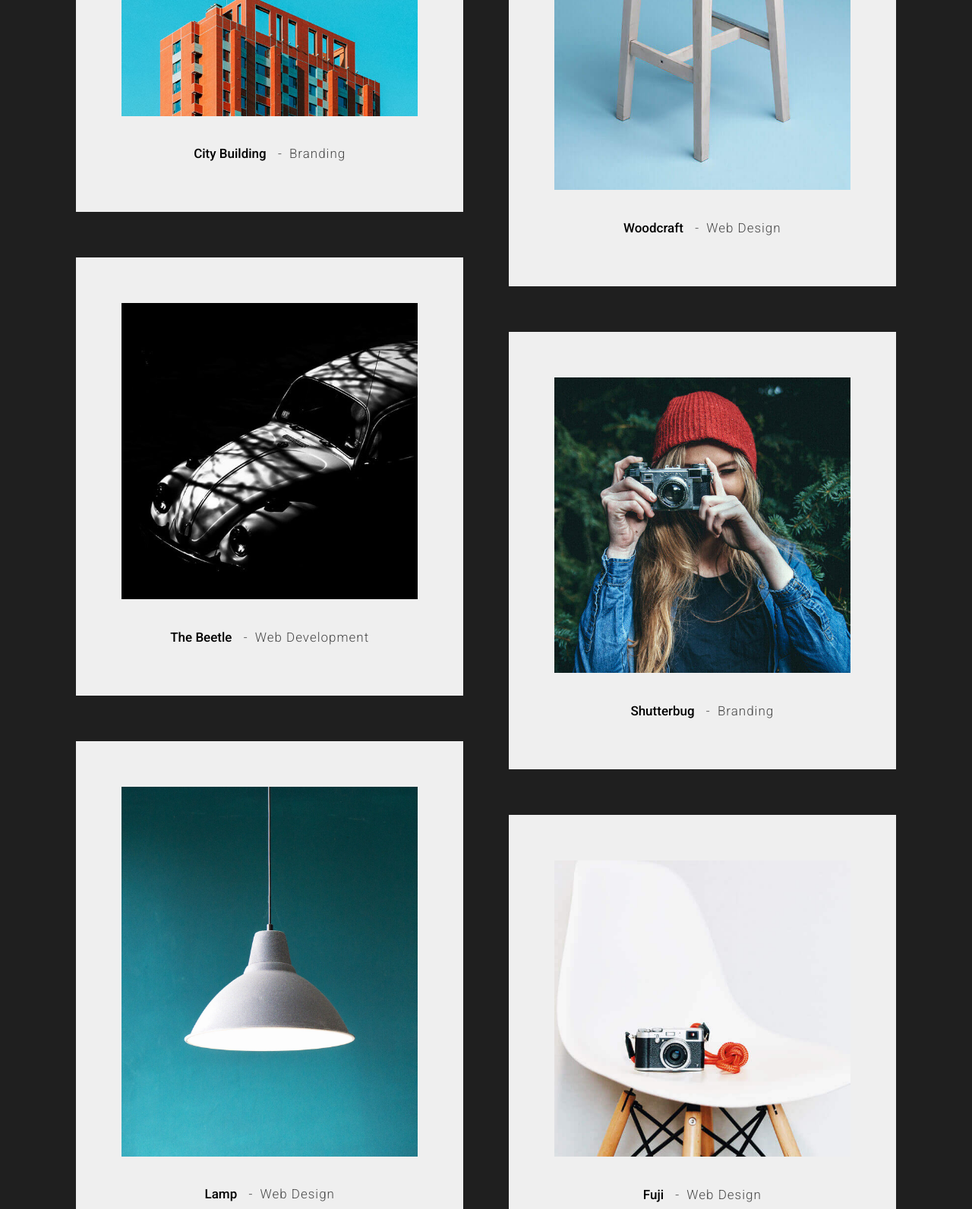
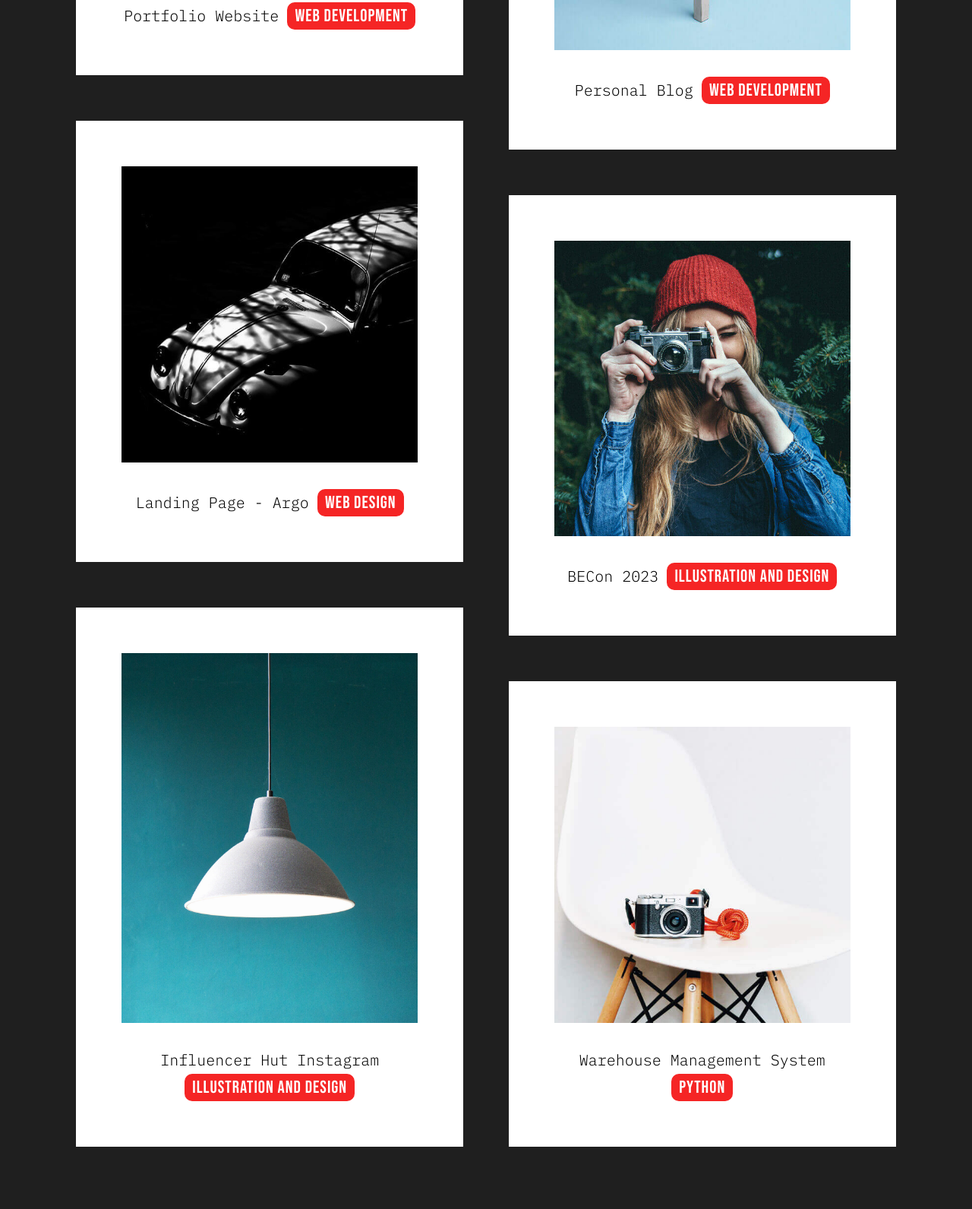
Before and after one commit to jdhruv1503/portfolio-website, a plain HTML site: page index.html in a window 1280 px wide. Shown: the part 3986-5578 px from the top of the page at 76% size. Drawn offline with nearby package versions, Linux system fonts and the light colour scheme; a web font is replaced by a local one.

Commit message:
updated portfolio

```diff
--- a/css/main.css
+++ b/css/main.css
@@ -2653,15 +2653,15 @@ input::-moz-focus-inner {
  *
  * ------------------------------------------------------------------- */
 .s-works {
-  padding-top: 19.2rem;
-  padding-bottom: 16rem;
+  padding-top: 8rem;
+  padding-bottom: 6rem;
   background-color: #1f1f1f;
 }
 
 .masonry-wrap {
   width: 89%;
   max-width: 1400px;
-  margin-top: 11.2rem;
+  margin-top: 4rem;
   margin-right: auto;
   margin-left: auto;
 }
@@ -2680,7 +2680,7 @@ input::-moz-focus-inner {
 .item-folio {
   text-align: center;
   padding: 60px;
-  background-color: #EFEFEF;
+  background-color: #ffffff;
   transition: all 0.5s ease-in-out;
 }
 
@@ -2782,26 +2782,32 @@ input::-moz-focus-inner {
 
 .item-folio__title,
 .item-folio__cat {
-  font-family: "Roboto", sans-serif;
-  font-size: 1.7rem;
   margin-top: 0;
   margin-bottom: 0;
   line-height: 2rem;
 }
 
 .item-folio__title {
-  font-weight: 500;
+  font-family: "IBM Plex Mono", monospace;
+  font-weight: 300;
+  font-size: 2rem;
   color: #000000;
 }
 
 .item-folio__cat {
+  font-family: "Bebas Neue", cursive;
+  font-size: 2.3rem;
   font-weight: 300;
-  color: rgba(0, 0, 0, 0.7);
+  color: #ffffff;
+
+  background: #f52525;
+  padding: 0.8rem 1rem;
+  border-radius: 10px;
 }
 
 .item-folio__cat::before {
-  content: "-";
-  margin: 0 .4rem;
+  content: "      ";
+  margin: 0;
 }
 
 .item-folio__caption {
--- a/index.html
+++ b/index.html
@@ -330,10 +330,10 @@
 
                         <div class="item-folio__text">
                             <h4 class="item-folio__title">
-                                City Building
+                                Portfolio Website
                             </h4>
-                            <p class="item-folio__cat">
-                                Branding
+                            <p class="item-folio__cat folio_webdev">
+                                Web Development
                             </p>
                         </div>
 
@@ -354,10 +354,10 @@
                         </div>
                         <div class="item-folio__text">
                             <h4 class="item-folio__title">
-                                Woodcraft
+                                Personal Blog
                             </h4>
-                            <p class="item-folio__cat">
-                                Web Design
+                            <p class="item-folio__cat folio_webdev">
+                                Web Development
                             </p>
                         </div>
                         <div class="item-folio__caption">
@@ -378,10 +378,10 @@
                         </div>
                         <div class="item-folio__text">
                             <h4 class="item-folio__title">
-                                The Beetle
+                                Landing Page - Argo
                             </h4>
-                            <p class="item-folio__cat">
-                                Web Development
+                            <p class="item-folio__cat folio_webdes">
+                                Web Design
                             </p>
                         </div>
                         <div class="item-folio__caption">
@@ -401,10 +401,10 @@
                         </div>
                         <div class="item-folio__text">
                             <h4 class="item-folio__title">
-                                Shutterbug
+                                BECon 2023
                             </h4>
-                            <p class="item-folio__cat">
-                                Branding
+                            <p class="item-folio__cat folio_illustration">
+                                Illustration and Design
                             </p>
                         </div>
                         <div class="item-folio__caption">
@@ -425,10 +425,10 @@
                         </div>
                         <div class="item-folio__text">
                             <h4 class="item-folio__title">
-                                Lamp
+                                Influencer Hut Instagram
                             </h4>
-                            <p class="item-folio__cat">
-                                Web Design
+                            <p class="item-folio__cat folio_illustration">
+                                Illustration and Design
                             </p>
                         </div>
                         <div class="item-folio__caption">
@@ -449,10 +449,10 @@
                         </div>
                         <div class="item-folio__text">
                             <h4 class="item-folio__title">
-                                Fuji
+                                Warehouse Management System
                             </h4>
-                            <p class="item-folio__cat">
-                                Web Design
+                            <p class="item-folio__cat folio_python">
+                                Python
                             </p>
                         </div>
                         <div class="item-folio__caption">
```
